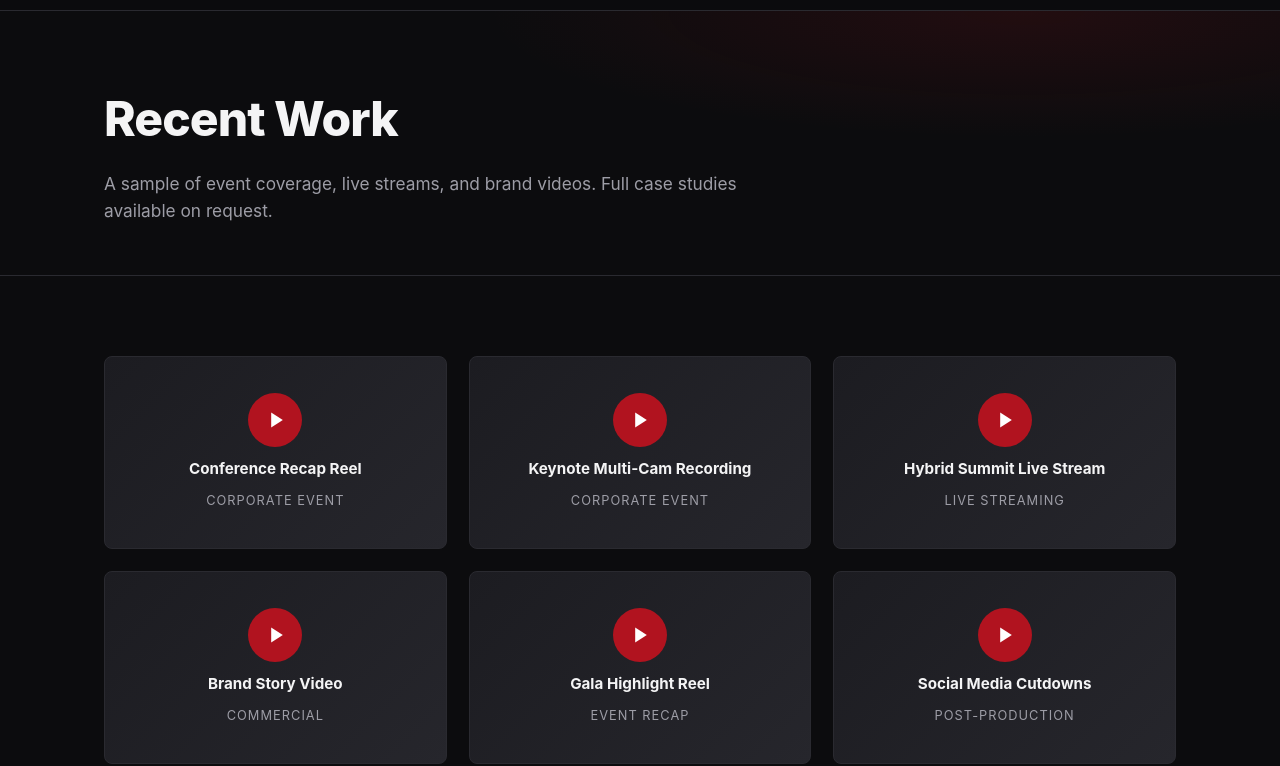
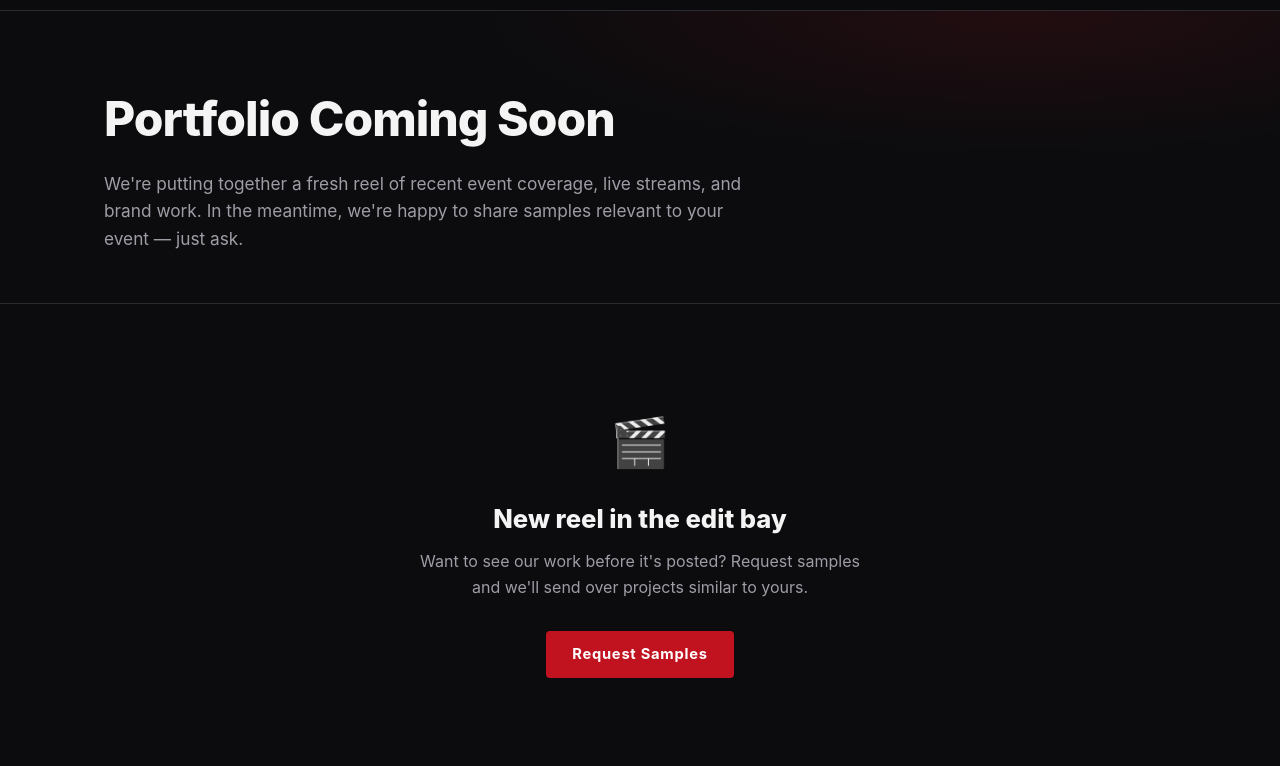
Before and after one commit to Downstage-Systems/r3mediapro-website, a plain HTML site: page portfolio.html in a window 1280 px wide. Shown: the part 58-824 px from the top of the page. Drawn offline with Linux system fonts and the light colour scheme.

Commit message:
Portfolio: coming soon page
Co-Authored-By: Claude Fable 5 <noreply@anthropic.com>

```diff
--- a/portfolio.html
+++ b/portfolio.html
@@ -31,47 +31,17 @@
 
 <section class="page-hero">
   <div class="wrap">
-    <h1>Recent Work</h1>
-    <p>A sample of event coverage, live streams, and brand videos. Full case studies available on request.</p>
+    <h1>Portfolio Coming Soon</h1>
+    <p>We're putting together a fresh reel of recent event coverage, live streams, and brand work. In the meantime, we're happy to share samples relevant to your event — just ask.</p>
   </div>
 </section>
 
-<section class="block">
+<section class="block" style="text-align:center; padding:100px 0;">
   <div class="wrap">
-    <div class="reel-grid">
-      <!-- To embed a real video, replace a placeholder tile with:
-           <div class="reel"><iframe src="https://www.youtube.com/embed/VIDEO_ID" title="..." allowfullscreen></iframe></div> -->
-      <div class="reel">
-        <div class="play"><svg width="20" height="20" viewBox="0 0 24 24" fill="#fff"><polygon points="5 3 19 12 5 21 5 3"/></svg></div>
-        <div class="title">Conference Recap Reel</div>
-        <div class="tag">Corporate Event</div>
-      </div>
-      <div class="reel">
-        <div class="play"><svg width="20" height="20" viewBox="0 0 24 24" fill="#fff"><polygon points="5 3 19 12 5 21 5 3"/></svg></div>
-        <div class="title">Keynote Multi-Cam Recording</div>
-        <div class="tag">Corporate Event</div>
-      </div>
-      <div class="reel">
-        <div class="play"><svg width="20" height="20" viewBox="0 0 24 24" fill="#fff"><polygon points="5 3 19 12 5 21 5 3"/></svg></div>
-        <div class="title">Hybrid Summit Live Stream</div>
-        <div class="tag">Live Streaming</div>
-      </div>
-      <div class="reel">
-        <div class="play"><svg width="20" height="20" viewBox="0 0 24 24" fill="#fff"><polygon points="5 3 19 12 5 21 5 3"/></svg></div>
-        <div class="title">Brand Story Video</div>
-        <div class="tag">Commercial</div>
-      </div>
-      <div class="reel">
-        <div class="play"><svg width="20" height="20" viewBox="0 0 24 24" fill="#fff"><polygon points="5 3 19 12 5 21 5 3"/></svg></div>
-        <div class="title">Gala Highlight Reel</div>
-        <div class="tag">Event Recap</div>
-      </div>
-      <div class="reel">
-        <div class="play"><svg width="20" height="20" viewBox="0 0 24 24" fill="#fff"><polygon points="5 3 19 12 5 21 5 3"/></svg></div>
-        <div class="title">Social Media Cutdowns</div>
-        <div class="tag">Post-Production</div>
-      </div>
-    </div>
+    <div style="font-size:3rem; margin-bottom:18px;">🎬</div>
+    <h2 style="font-size:1.6rem; font-weight:800; margin-bottom:10px;">New reel in the edit bay</h2>
+    <p style="color:var(--muted); max-width:46ch; margin:0 auto 30px;">Want to see our work before it's posted? Request samples and we'll send over projects similar to yours.</p>
+    <a class="btn" href="contact.html">Request Samples</a>
   </div>
 </section>
 
```
